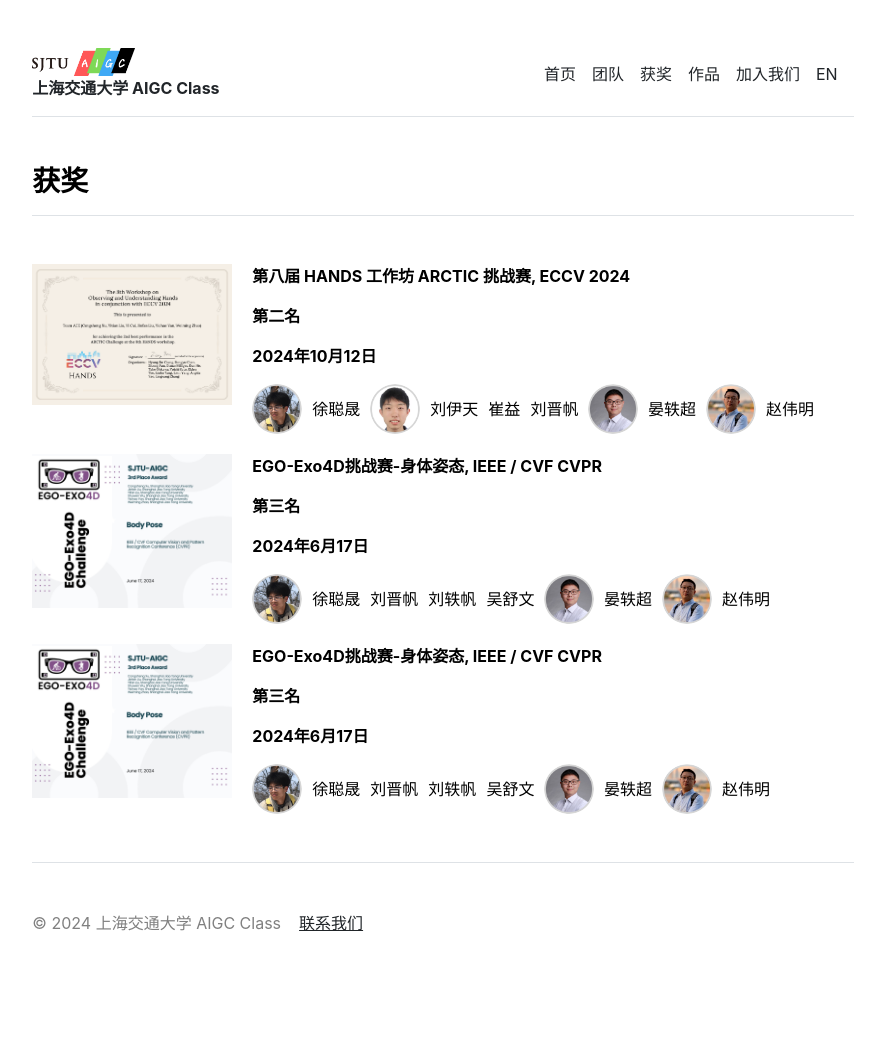
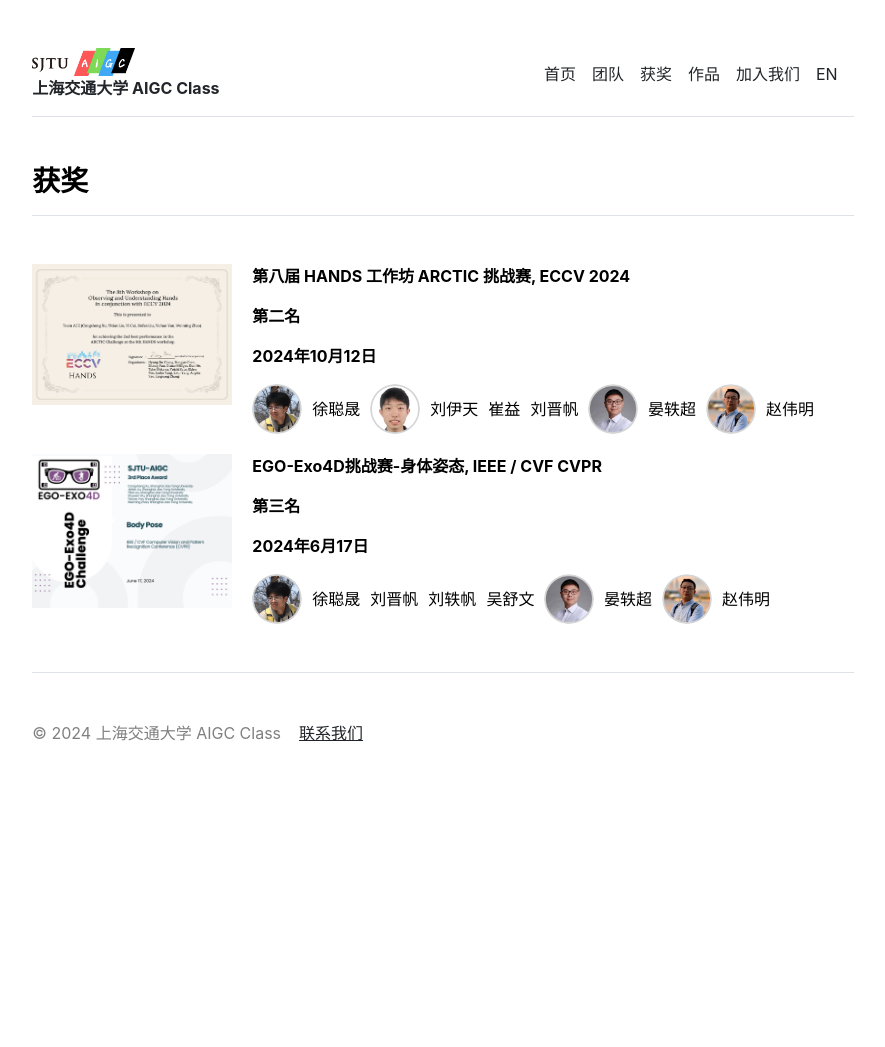
Before and after one commit to SJTU-AIGC/cn, a Jekyll site: the page built from awards.md, in a window 1280 px wide. Shown: the whole page, without its empty margins (197-1082 px from the left). Built offline with Jekyll 4.4.1, drawn with Linux system fonts in a browser that asks for light colours; after the commit the page ends 900 px from its top, so only the background shows below that.

Commit message:
Update awards.html

```diff
--- a/_layouts/awards.html
+++ b/_layouts/awards.html
@@ -43,45 +43,6 @@ layout: default
   </div>
 </div>
 
-
-<!-- 2024/06/20 CVPR -->
-<div class="award">
-  <div class="award-image">
-    <img src="assets/img/awards/20240620_CVPR_Challange.jpg" alt="20240620 CVPR Challange 3rd Place">
-  </div>
-  <div class="award-details">
-    <p><strong>EGO-Exo4D挑战赛-身体姿态, IEEE / CVF CVPR</strong></p>
-    <p><strong>第三名</strong></p>
-    <p><strong>2024年6月17日</strong></p>
-
-    <div class="winners-container">
-      <div class="winner-details">
-        <img src="assets/img/classof2023/xucongsheng.png" alt="Congsheng XU" class="winner-avatar">
-        <span>徐聪晟</span>
-      </div>
-      <div class="winner-details">
-        <!--<img src="path/to/winner2-image.jpg" alt="Jinfan LIU" class="winner-avatar">-->
-        <span>刘晋帆</span>
-      </div>
-      <div class="winner-details">
-        <!-- <img src="path/to/winner2-image.jpg" alt="Yifan LIU" class="winner-avatar"> -->
-        <span>刘轶帆</span>
-      </div>
-      <div class="winner-details">
-        <!-- <img src="path/to/winner2-image.jpg" alt="Shuwen WU" class="winner-avatar"> -->
-        <span>吴舒文</span>
-      </div>
-      <div class="winner-details">
-        <img src="assets/img/faculty/yanyichao.png" alt="Yichao YAN" class="winner-avatar">
-        <span>晏轶超</span>
-      </div>
-      <div class="winner-details">
-        <img src="assets/img/faculty/zhaoweiming.png" alt="Weiming ZHAO" class="winner-avatar">
-        <span>赵伟明</span>
-      </div>
-    </div>
-  </div>
-</div>
 
 
 <!-- 2024/06/20 CVPR -->
```
